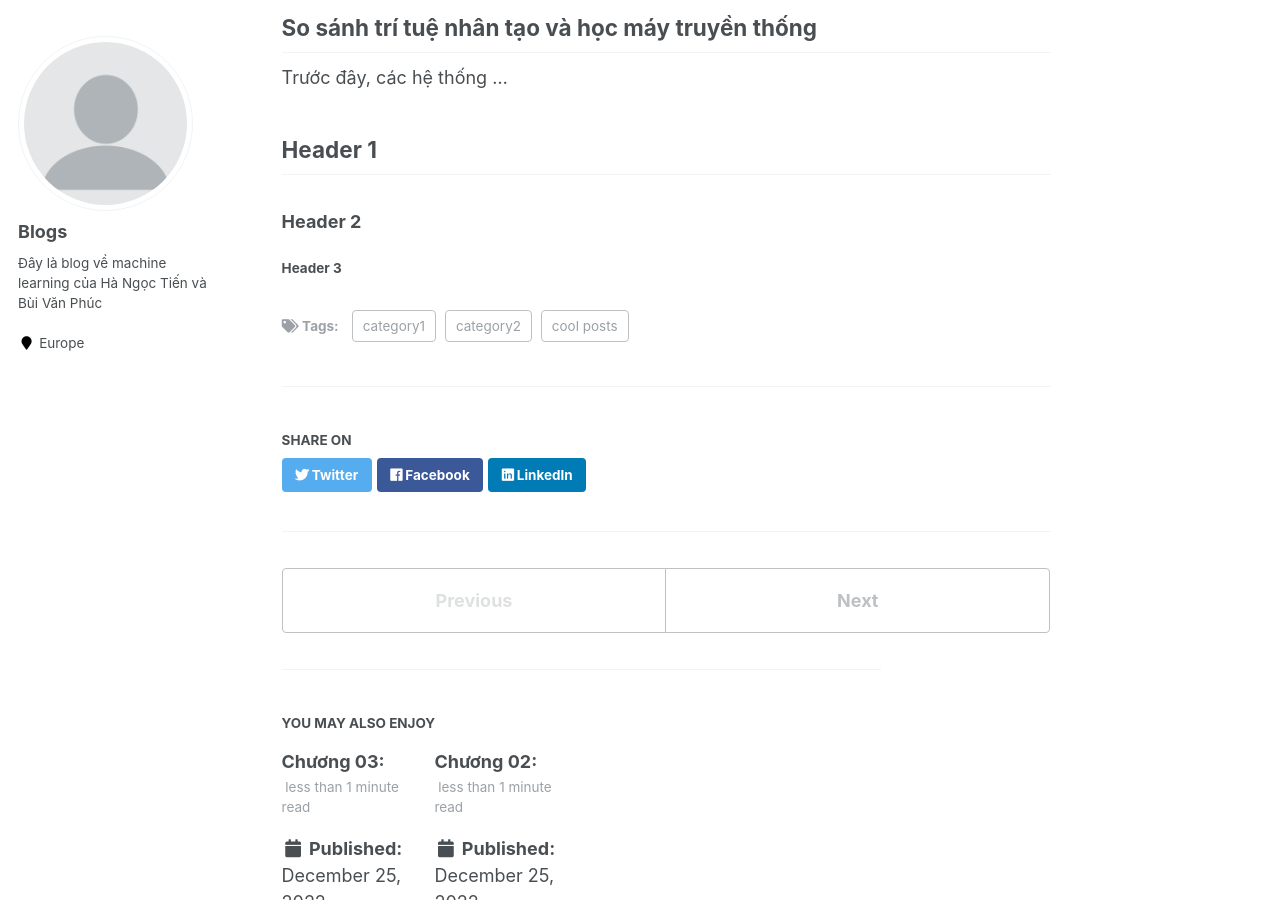
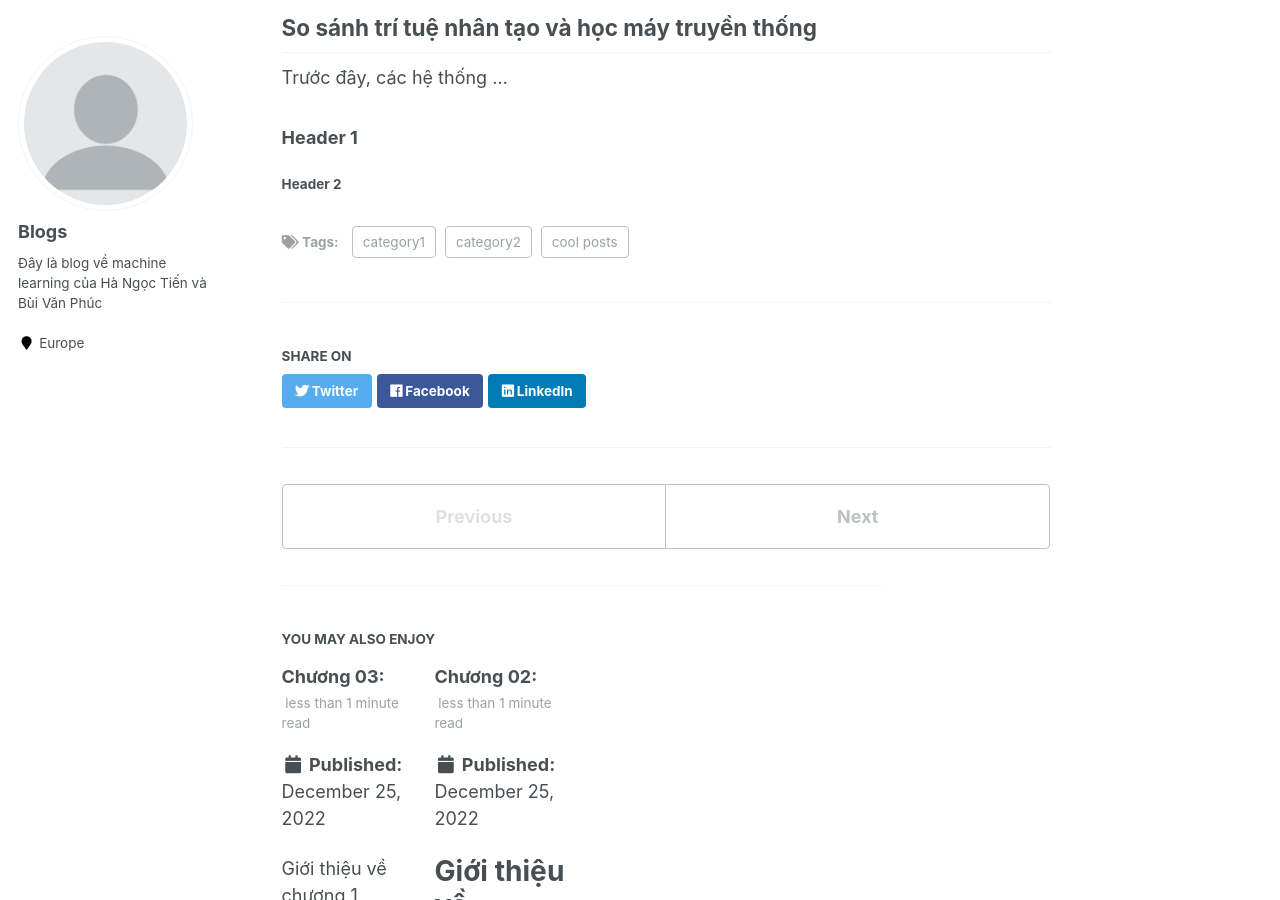
Before and after one commit to vanphuc-bui/MordenComputervision, a Jekyll site: the page built from _posts/2022-12-25-chapter-01.md, in a window 1280 px wide and 900 px high, scrolled down 381 px. Built offline with Jekyll 4.4.1, drawn with Linux system fonts in a browser that asks for light colours.

Commit message:
test headers

```diff
--- a/_posts/2022-12-25-chapter-01.md
+++ b/_posts/2022-12-25-chapter-01.md
@@ -10,11 +10,7 @@ tags:
 
 Một mạng nơ-ron nhân tạo là một thuật toán học có giám sát. Giống như cách mà các nơ-ron thần kinh được kết nối trong não bộ con người, một mạng nơ-ron nhận tín hiệu vào và truyền nó qua một hàm số, thông qua sự kích hoạt tại các nơ-ron và cuối cùng cho ra kết quả tín hiệu ra.
 
-So sánh trí tuệ nhân tạo và học máy truyền thống
-------
-
-
+## So sánh trí tuệ nhân tạo và học máy truyền thống
 Trước đây, các hệ thống ...
-## Header 1
-### Header 2
-#### Header 3
+### Header 1
+#### Header 2
```
